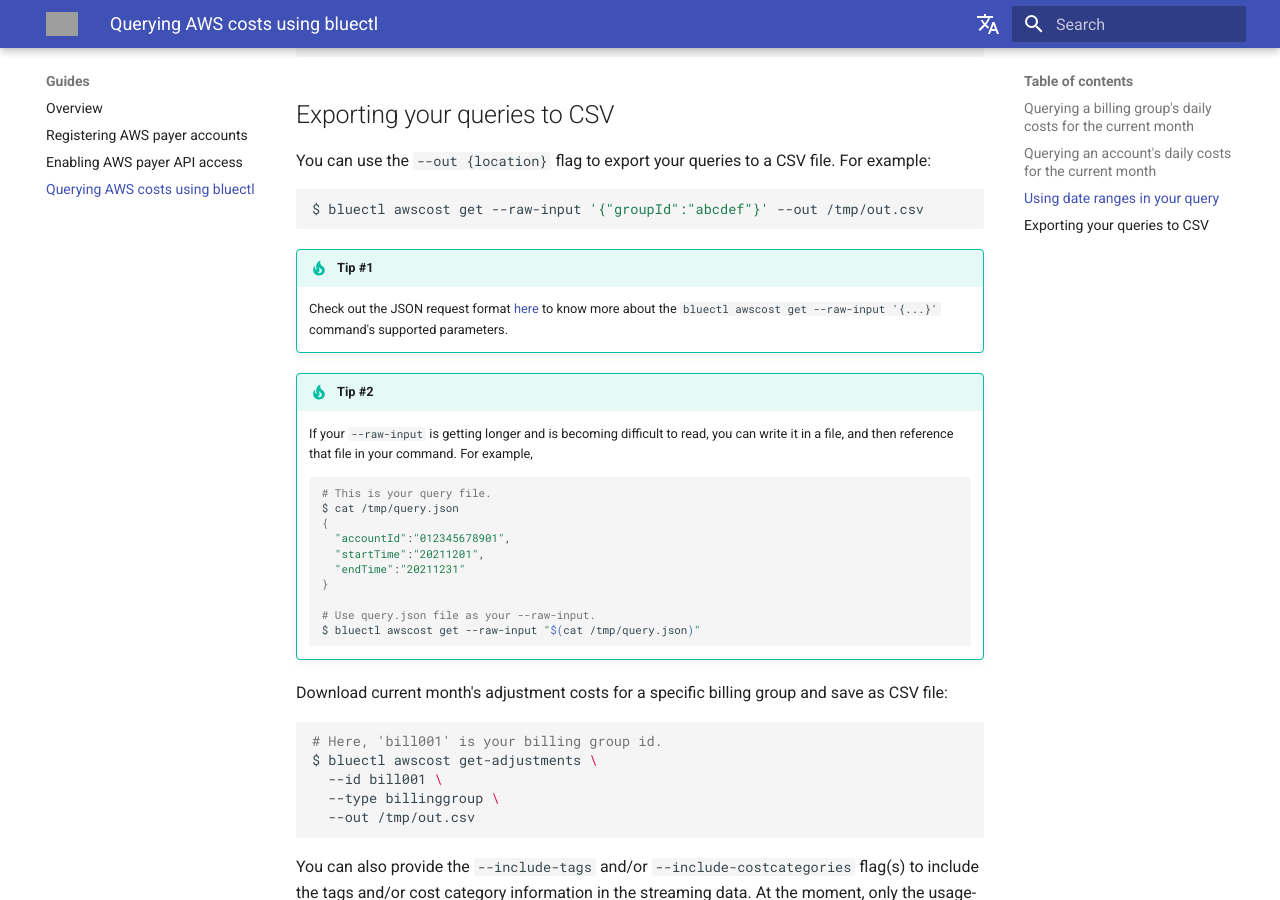
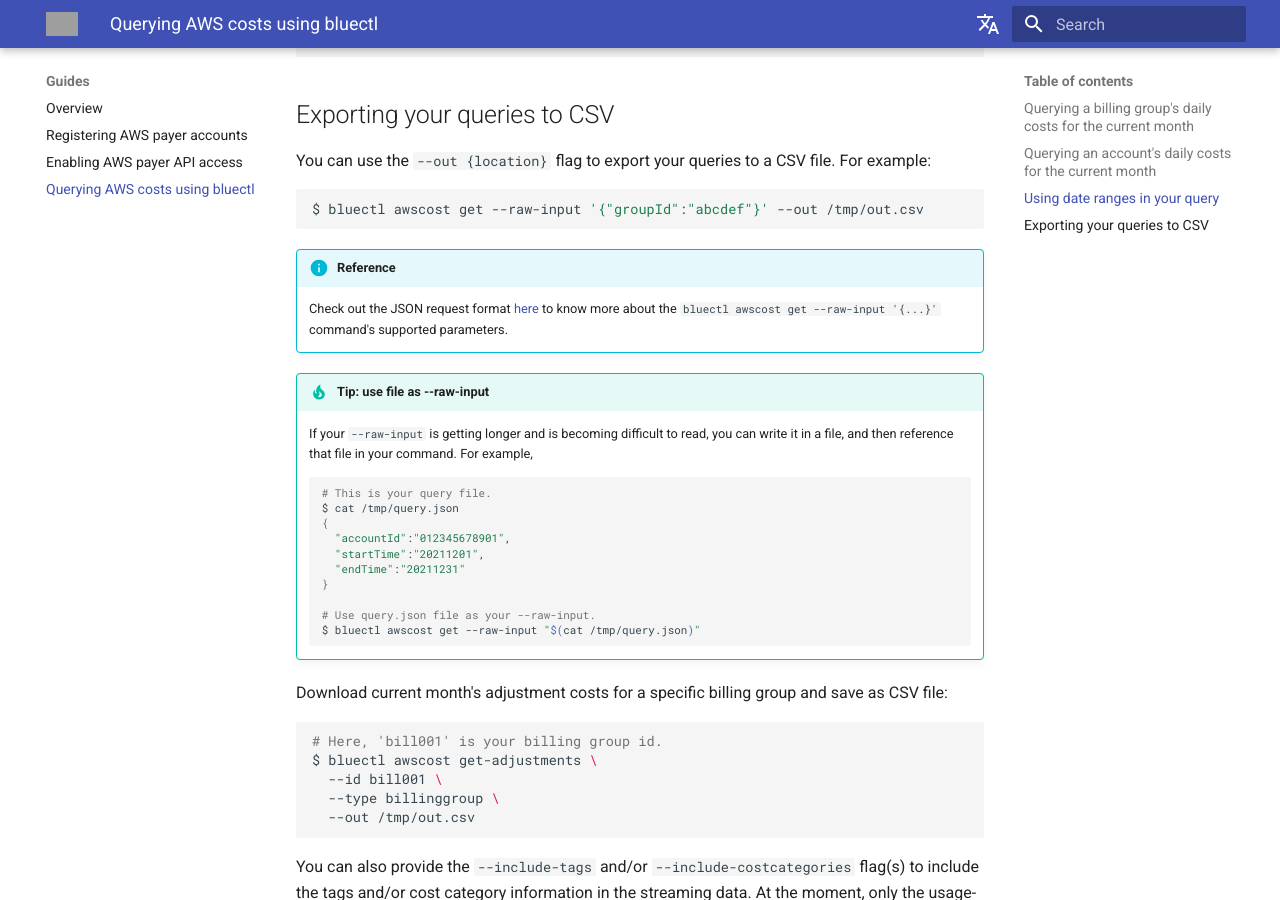
Before and after one commit to alphauslabs/tmpdocs, an MkDocs documentation site: the page built from docs/guides/aws-query-costs.md, in a window 1280 px wide and 900 px high, scrolled down 941 px. Built offline with MkDocs 1.6.1 and Material for MkDocs 9.7.7, drawn with Linux system fonts in a browser that asks for light colours; comment, search, counter and statistics services are not loaded; grey boxes are pictures that could not be loaded.

Commit message:
docs: query costs

````diff
--- a/docs/guides/aws-query-costs.md
+++ b/docs/guides/aws-query-costs.md
@@ -32,10 +32,10 @@
 $ bluectl awscost get --raw-input '{"groupId":"abcdef"}' --out /tmp/out.csv
 ```
 
-!!! tip "Tip #1"
+!!! info "Reference"
     Check out the JSON request format [here](https://alphauslabs.github.io/blueapidocs/#/Cost/Cost_ReadCosts) to know more about the `bluectl awscost get --raw-input '{...}'` command's supported parameters.
 
-!!! tip "Tip #2"
+!!! tip "Tip: use file as --raw-input"
     If your `--raw-input` is getting longer and is becoming difficult to read, you can write it in a file, and then reference that file in your command. For example,
     ```sh
     # This is your query file.
````
